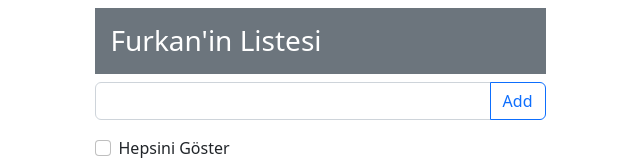
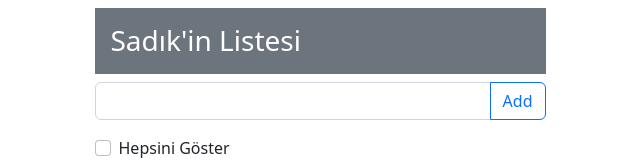
Before and after one commit to furkanbyz/todoApp, an Angular app: page / in a window 1280 px wide. Shown: the top 160 px of the page, without its empty margins (320-960 px from the left). Built offline with nearby package versions, Linux system fonts and the light colour scheme.

Commit message:
Commit
Commit

```diff
--- /dev/null
+++ b/src/app/model.ts
@@ -0,0 +1,15 @@
+import { TodoItem } from "./todoItem";
+
+export class Model {
+    name: string;
+    items: TodoItem[];
+
+    constructor() {
+        this.name = "Sadık";
+        this.items = [
+            { description: "kahvaltı", action: "yes" },
+            { description: "spor", action: "no" },
+            { description: "alışveriş", action: "yes" },
+        ]
+    }
+}
--- a/src/app/todo/todo.component.html
+++ b/src/app/todo/todo.component.html
@@ -26,7 +26,7 @@
           </tr>
         </thead>
         <tbody>
-          <tr *ngFor="let item of items2 ; let i = index;">
+          <tr *ngFor="let item of getItems() ; let i = index;">
             <td>{{i+1}}</td>
             <td>{{item.description}}</td>
             <td>{{item.action}}</td>
--- a/src/app/todo/todo.component.ts
+++ b/src/app/todo/todo.component.ts
@@ -1,31 +1,55 @@
 import { Component, OnInit } from '@angular/core';
+import { Model } from '../model';
+import { TodoItem } from '../todoItem';
 
 @Component({
   selector: 'app-todo',
   templateUrl: './todo.component.html',
   styleUrls: ['./todo.component.css']
 })
+
 export class TodoComponent implements OnInit {
 
   constructor() { }
 
   ngOnInit() {
   }
-  // name değeri string, items değeri any olarak tanımlandı
+
   name: string = "Furkan";
-  items: any[] = [
-    "item1",
-    "item2",
-    "item3",
-    "item4"
-  ]
-  items2 = [
-    { description: "kahvaltı", action: "yes" },
-    { description: "spor", action: "no" },
-    { description: "alışveriş", action: "yes" },
-  ]
+
+  model = new Model();
+
   getName() {
-    return this.name;
+    return this.model.name;
   }
 
+  getItems() {
+    return this.model.items;
+  }
+
+
+
+  // name değeri string, items değeri any olarak tanımlandı
+
+  // üç farklı item tanımlama yöntemi ancak benzer işlem model.ts içinde yapıldı
+  // items: any[] = [
+  //   "item1",
+  //   "item2",
+  //   "item3",
+  //   "item4"
+  // ]
+
+  // items2: TodoItem[] = [
+  //   { description: "kahvaltı", action: "yes" },
+  //   { description: "spor", action: "no" },
+  //   { description: "alışveriş", action: "yes" },
+  // ]
+
+  // items3: TodoItem[] = [
+  //   new TodoItem("kahvaltı","yes"),
+  //   new TodoItem("spor","no"),
+  //   new TodoItem("alışveriş","yes")
+
+  // ];
+
 }
--- a/tsconfig.json
+++ b/tsconfig.json
@@ -14,7 +14,7 @@
     "typeRoots": [
       "node_modules/@types"
     ],
-    "strictNullChecks": true,
+    // "strictNullChecks": true,
     "lib": [
       "es2018",
       "dom"
```
Also changed, not shown: src/app/todoItem.ts (+20 -5 lines).
